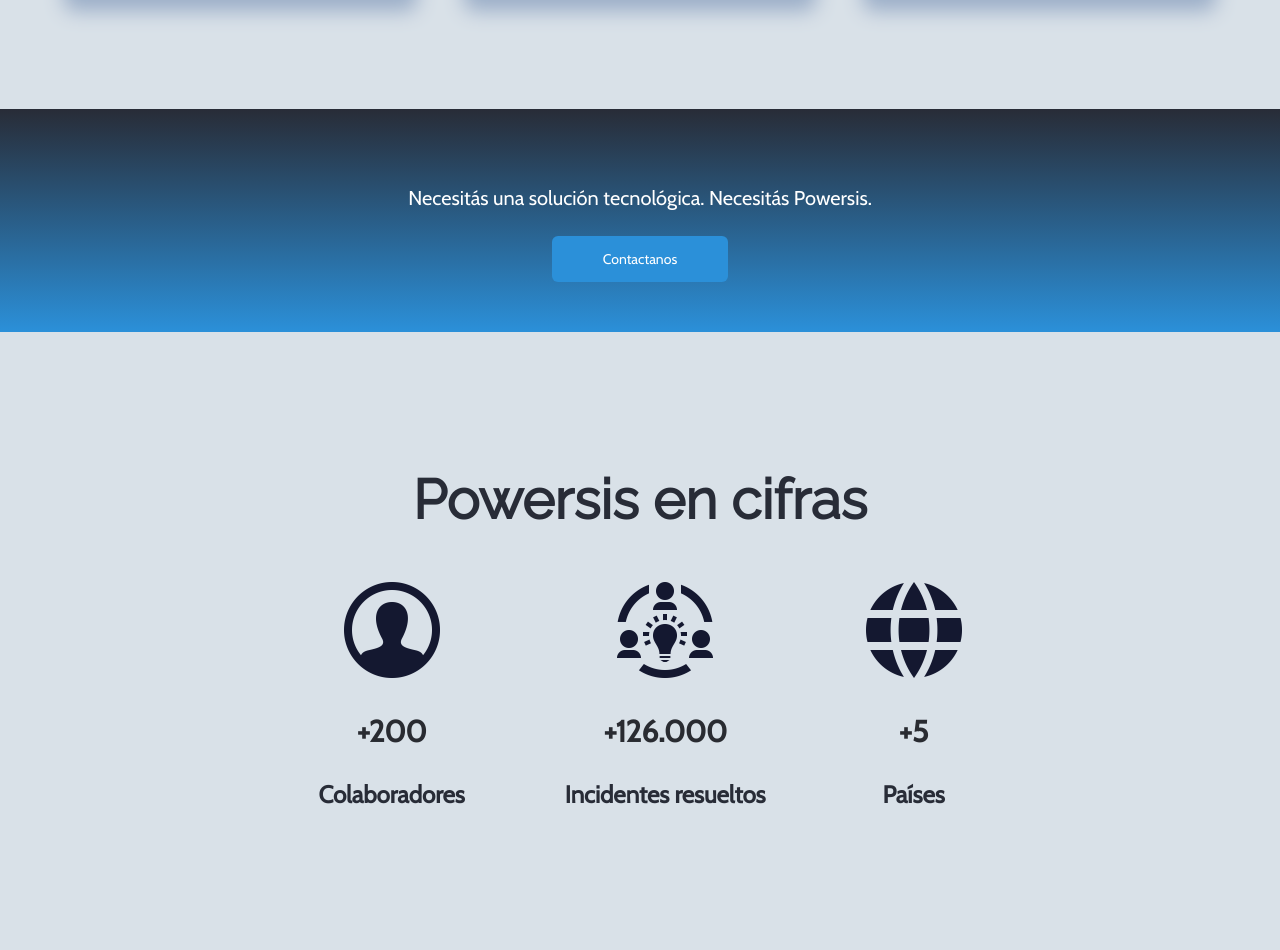
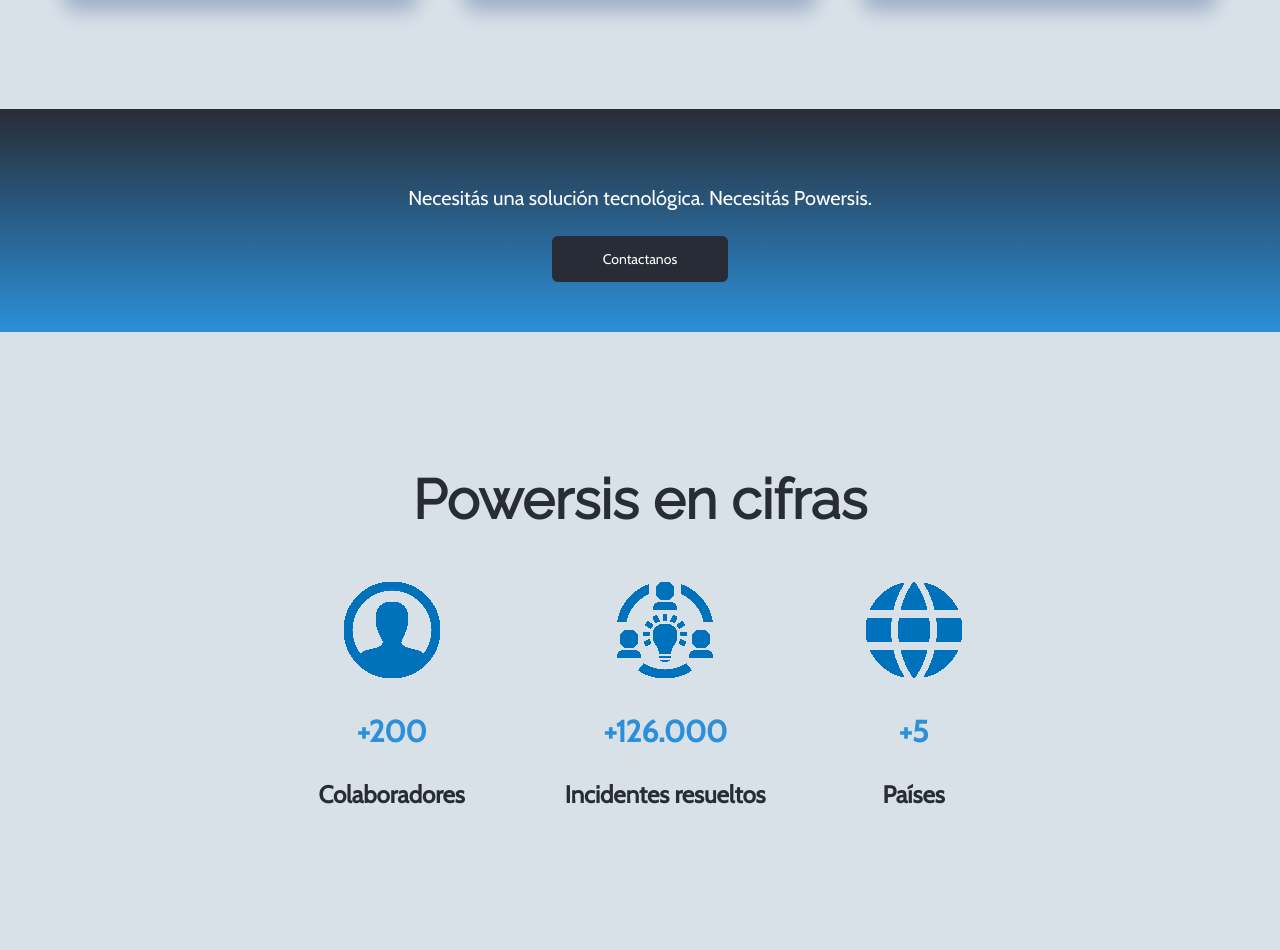
Before and after one commit to DevZeppelin/powersis, a PHP site: page / in a window 1280 px wide. Shown: the part 3920-4870 px from the top of the page. Run offline with PHP 8.4, Linux system fonts and the light colour scheme.

Commit message:
editadas imagenes de cifras, bordes rojos a las ppales

```diff
--- a/estilos.css
+++ b/estilos.css
@@ -256,7 +256,7 @@
 
     font-size: 14px;
     color: #fff;
-    background: #2b90d9;
+    background: #282c37;
     padding: 14px 24px;
     text-align: center;
     width: 128px;
@@ -503,7 +503,7 @@
 #cifras .cifra {
     font-size: 30px;
     font-weight: bolder;
-    color: rgb(41, 43, 49);
+    color: #2b90d9;
     text-shadow: #2b90d9;
 }
 
```
Also changed, not shown: imagenes/computadoras.jpg, imagenes/icon-colaborador.png, imagenes/icon-pais.png, imagenes/icon-solucion.png, imagenes/mapa.jpg.
